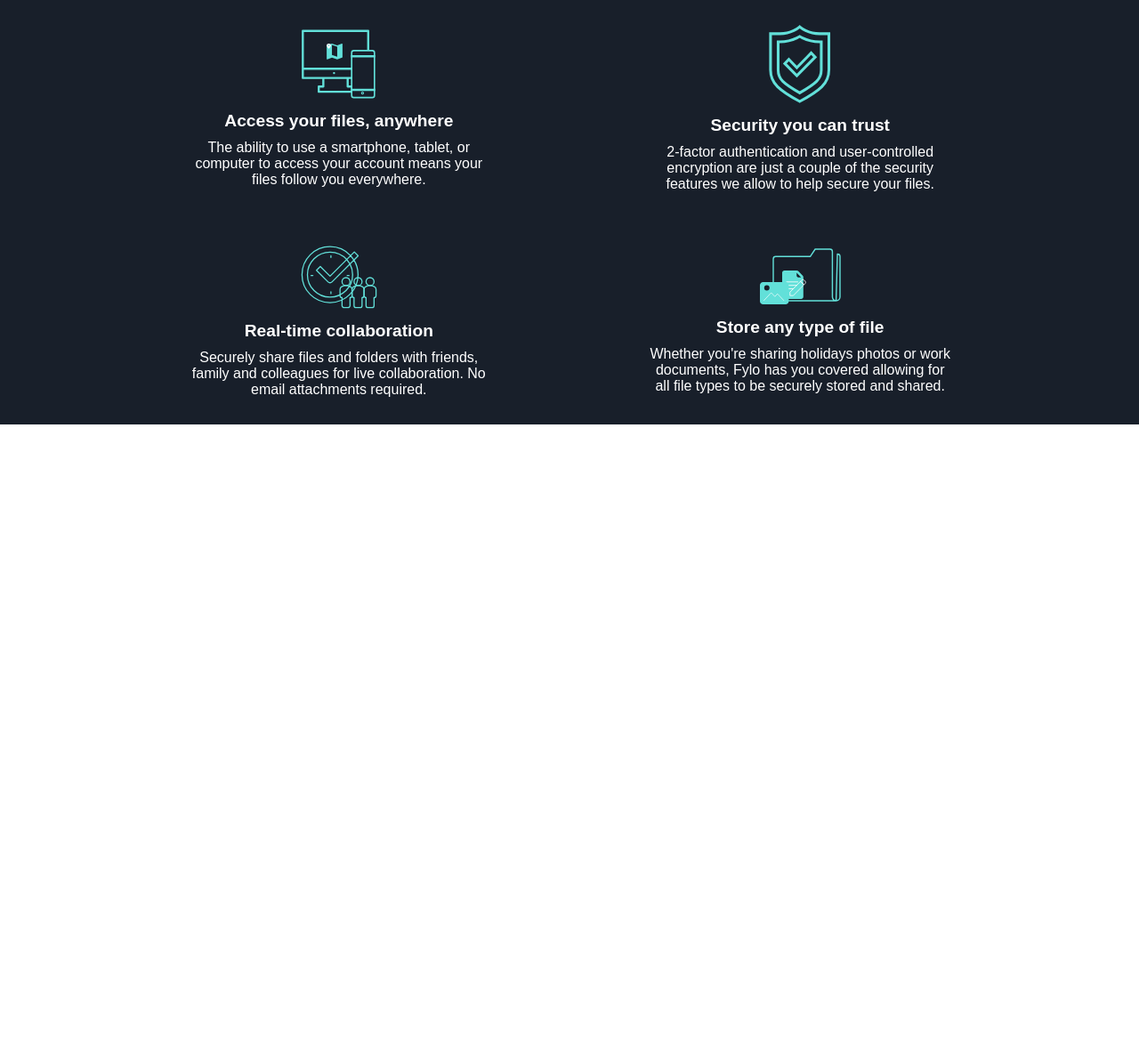
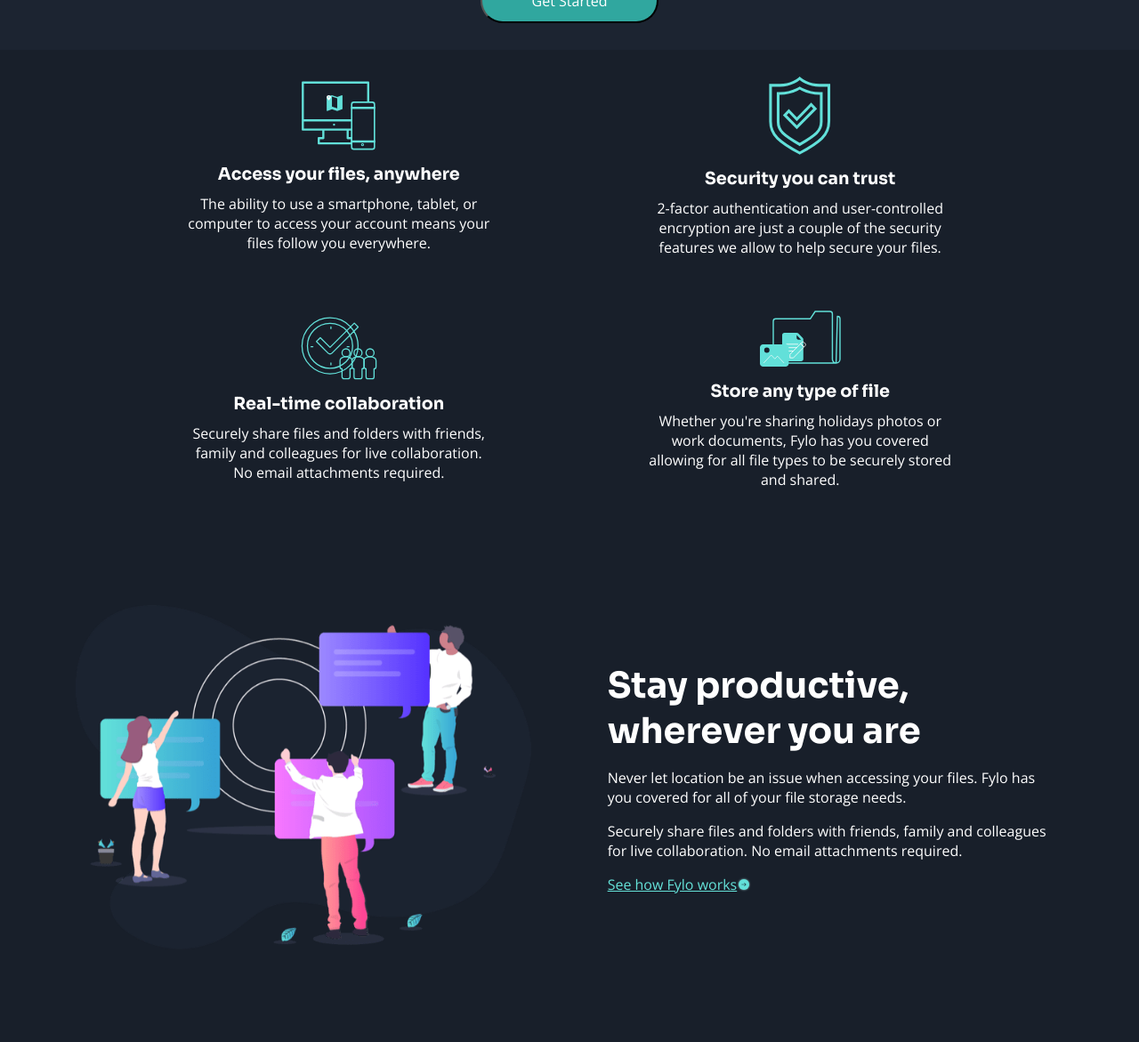
Before and after one commit to Bruno-Vitor/fylo-landing-page, a plain HTML site: page index.html in a window 1280 px wide. Shown: the part 843-2014 px from the top of the page at 89% size. Before the commit the page ends 1320 px from the top, so only its background shows below. Drawn offline with nearby package versions, Linux system fonts and the light colour scheme.

Commit message:
Update 1.2

```diff
--- a/custom/css/styles.scss
+++ b/custom/css/styles.scss
@@ -11,6 +11,7 @@
   --light-blue: #1c2431;
   --medium-blue: #181f2a;
   --dark-blue: #0b1523;
+  --cyan: #30a79f;
   --cyan-hover: #65e2d9;
   --blue-hover: #339ecc;
   --light-red:  #ff4242;
@@ -34,7 +35,6 @@ a {
   text-decoration: none;
 }
 
-// nav menu
 $responsive-menu-breakpoint: 768px !default;
 
 @mixin hide-menu {
@@ -166,14 +166,12 @@ $responsive-menu-breakpoint: 768px !default;
 	}
 }
 
-// Styling (not requred)
-body {
-	font-family: sans-serif;
-}
-
+// nav menu
 header {
-	background: #333333;
-	font-size: 0;
+	display: flex;
+	align-items: center;
+	justify-content: center;
+	background-color: #333333;
 }
 
 nav {
@@ -241,6 +239,8 @@ nav {
 
 	li {
 		a {
+			font-size: 16px;
+			font-family: var(--open-sans);
 			padding: 1rem 1rem;
 			color: #ffffff;
 			text-decoration: none;
@@ -282,14 +282,20 @@ nav {
 
     h1 {
       color: var(--white);
-      font-size: 1.5rem;
+      font-size: 2.5rem;
+			font-family: var(--sora);
       margin: 0 0 30px 0;
       text-align: center;
+
+			@media screen and (max-width: 767px) {
+				font-size: 1.5rem;
+			}
     }
 
     p {
       color: var(--white);
       font-size: 1rem;
+			font-family: var(--open-sans);
       margin: 0 0 30px 0;
       text-align: center;
     }
@@ -299,10 +305,17 @@ nav {
       height: 50px;
       border-radius: 30px;
       cursor: pointer;
-      background-color: var(--cyan-hover);
+			font-size: 1rem;
+			font-family: var(--open-sans);
+      background-color: var(--cyan);
       color: var(--white);
       display: block;
       margin: 0 auto 30px auto;
+
+			&:hover {
+				background-color: var(--cyan-hover);
+				transition: all .5s;
+			}
     }
   }
 }
@@ -343,12 +356,14 @@ nav {
 
 			h3 {
 				font-size: 1.2rem;
+				font-family: var(--sora);
 				color: var(--white);
 				padding: 10px 0px;
 			}
 
 			p {
 				font-size: 1rem;
+				font-family: var(--open-sans);
 				color: var(--white);
 				// padding: 10px;
 			}
@@ -356,4 +371,70 @@ nav {
 	}
 }
 
-// ajustar formatação de codigo do menu para o sass
+// description {
+.description {
+	background-color: var(--medium-blue);
+	display: flex;
+  justify-content: space-evenly;
+  align-items: center;
+	width: 100%;
+	margin: 0 auto;
+	padding: 100px 0 100px 0;
+
+	@media screen and (max-width: 767px) {
+		flex-direction: column;
+	}
+
+	.productive-image {
+		width: 40%;
+
+		@media screen and (max-width: 767px) {
+			width: 80%;
+		}
+	}
+
+	.productive-text {
+		width: 40%;
+
+		@media screen and (max-width: 767px) {
+			width: 80%;
+		}
+
+		h2 {
+			font-size: 2.5rem;
+			font-family: var(--sora);
+			color: var(--white);
+			padding-bottom: 1rem;
+
+			@media screen and (max-width: 767px) {
+				font-size: 1.3rem;
+				text-align: left;
+				padding: 1rem 0 1rem 0;
+			}
+
+			@media screen and (min-width: 768px) and (max-width: 1039px) {
+				font-size: 1.8rem;
+		}
+		}
+
+		p {
+			font-size: 1rem;
+			font-family: var(--open-sans);
+			color: var(--white);
+			padding-bottom: 1rem;
+
+			@media screen and (max-width: 767px) {
+				text-align: left;
+			}
+		}
+
+		a {
+			display: flex;
+			align-items: center;
+			font-size: 1rem;
+			font-family: var(--open-sans);
+			color: var(--cyan-hover);
+			text-decoration: underline;
+		}
+	}
+}
--- a/index.html
+++ b/index.html
@@ -60,6 +60,24 @@
       </div>
     </div>
   </section>
+
+  <!-- description -->
+  <section class="description">
+    <div class="productive-image">
+      <img src="images/illustration-stay-productive.png" alt="">
+    </div>
+    <div class="productive-text">
+      <h2>Stay productive, wherever you are</h2>
+      <p>Never let location be an issue when accessing your files. Fylo has you covered for all of your file
+      storage needs.</p>
+      <p>Securely share files and folders with friends, family and colleagues for live collaboration. No email
+      attachments required.</p>
+      <a href="#">See how Fylo works
+        <svg width="16" height="16" xmlns="http://www.w3.org/2000/svg" xmlns:xlink="http://www.w3.org/1999/xlink"><defs><circle id="b" cx="6" cy="6" r="6"/><filter x="-25%" y="-25%" width="150%" height="150%" filterUnits="objectBoundingBox" id="a"><feOffset in="SourceAlpha" result="shadowOffsetOuter1"/><feGaussianBlur stdDeviation="1" in="shadowOffsetOuter1" result="shadowBlurOuter1"/><feColorMatrix values="0 0 0 0 0.384313725 0 0 0 0 0.878431373 0 0 0 0 0.850980392 0 0 0 0.811141304 0" in="shadowBlurOuter1"/></filter></defs><g fill="none" fill-rule="evenodd"><g transform="translate(2 2)"><use fill="#000" filter="url(#a)" xlink:href="#b"/><use fill="#62E0D9" xlink:href="#b"/></g><path d="M8.582 6l-.363.35 1.452 1.4H5.333v.5h4.338L8.22 9.65l.363.35 2.074-2z" fill="#1B2330"/></g>
+        </svg>
+      </a>
+    </div>
+  </section>
   <!-- <footer>
     <p class="attribution">
       Challenge by <a href="https://www.frontendmentor.io?ref=challenge" target="_blank">Frontend Mentor</a>.
```
Also changed, not shown: custom/css/minify/styles.css, 1 other file.
